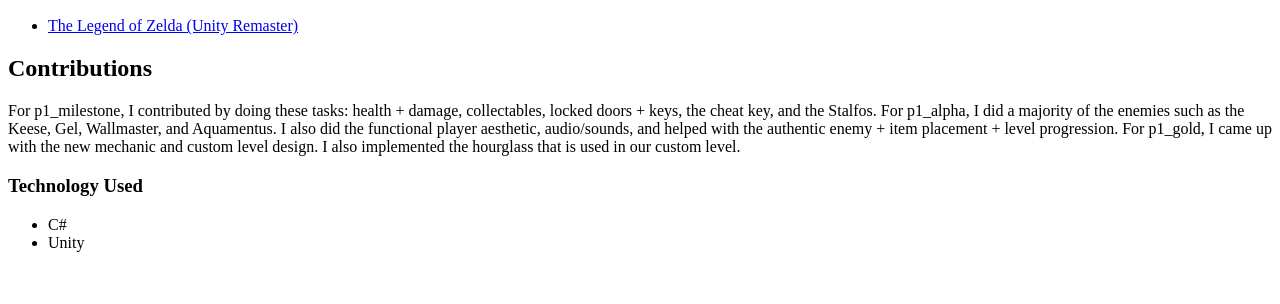
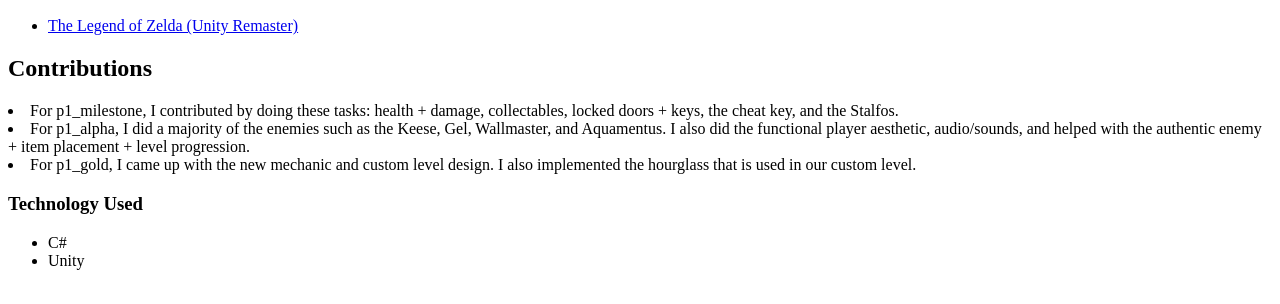
Before and after one commit to sobinak/494_portfolio, a plain HTML site: page index.html in a window 1280 px wide. Shown: the part 96-400 px from the top of the page. Drawn offline with Linux system fonts and the light colour scheme.

Commit message:
Update index.html

```diff
--- a/index.html
+++ b/index.html
@@ -11,10 +11,10 @@
 </ul>
 
 <h2>Contributions</h2>
-For p1_milestone, I contributed by doing these tasks: health + damage, collectables, locked doors + keys, the cheat key, and the Stalfos.
-For p1_alpha, I did a majority of the enemies such as the Keese, Gel, Wallmaster, and Aquamentus. I also did the functional player aesthetic, audio/sounds, and
-helped with the authentic enemy + item placement + level progression.
-For p1_gold, I came up with the new mechanic and custom level design. I also implemented the hourglass that is used in our custom level.
+<li>For p1_milestone, I contributed by doing these tasks: health + damage, collectables, locked doors + keys, the cheat key, and the Stalfos.</li>
+<li>For p1_alpha, I did a majority of the enemies such as the Keese, Gel, Wallmaster, and Aquamentus. I also did the functional player aesthetic, audio/sounds, and
+helped with the authentic enemy + item placement + level progression.</li>
+<li>For p1_gold, I came up with the new mechanic and custom level design. I also implemented the hourglass that is used in our custom level.</li>
 
 <h3>Technology Used</h3>
 <ul>
```
